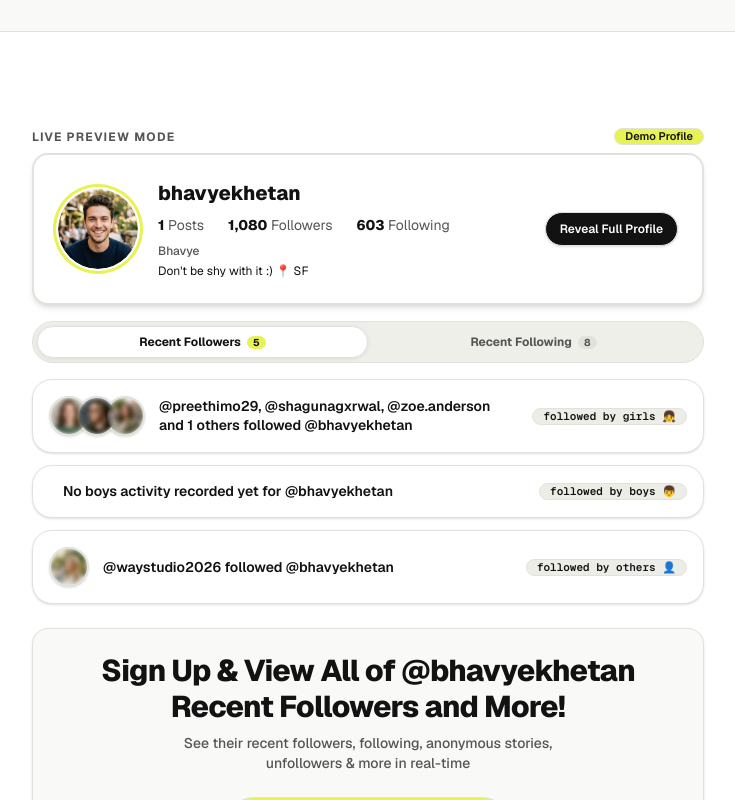
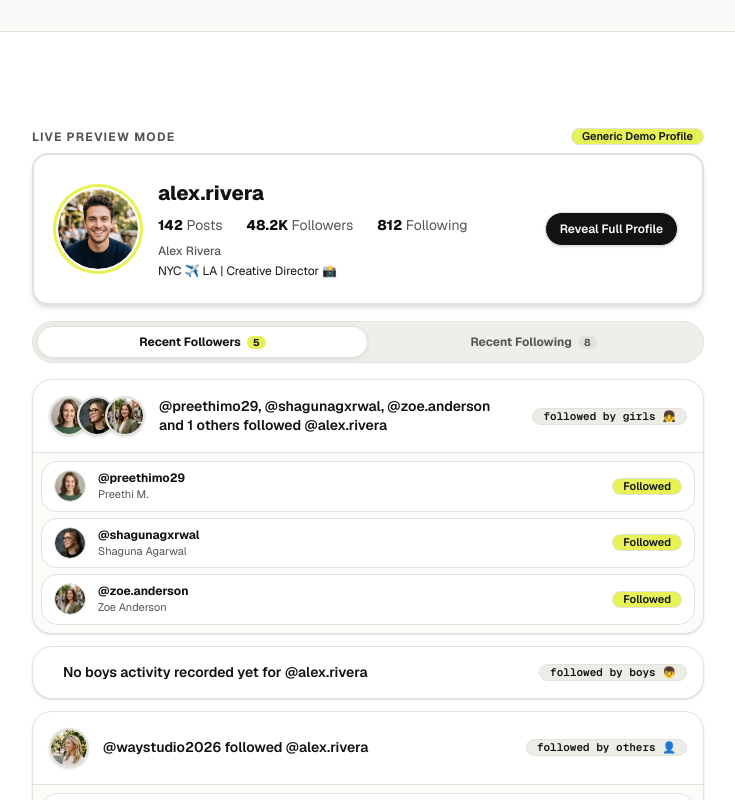
Before and after one commit to BhavyeKhetan/checkfollows, a Next.js app: page / in a window 1280 px wide. Shown: the part 1520-2320 px from the top of the page, without its empty margins (272-1007 px from the left). Built offline with nearby package versions, Linux system fonts and the light colour scheme.

Commit message:
Replace initial demo profile with generic @alex.rivera and unblur all category avatars and entry lists

```diff
--- a/src/app/page.tsx
+++ b/src/app/page.tsx
@@ -93,16 +93,19 @@ function CategoryCard({
   summaryText,
   badgeLabel,
   sampleAvatars,
+  entries,
 }: {
   title: string;
   summaryText: string;
   badgeLabel: string;
   sampleAvatars: (string | null)[];
+  entries?: FollowEntry[];
 }) {
   return (
-    <div className="flex flex-col sm:flex-row items-start sm:items-center justify-between p-4 rounded-xl border border-[#E2E2DC] bg-[#FFFFFF] hover:border-[#121212] transition-all gap-4 shadow-sm">
+    <div className="rounded-xl border border-[#E2E2DC] bg-[#FFFFFF] hover:border-[#121212] transition-all shadow-sm overflow-hidden">
+      <div className="flex flex-col sm:flex-row items-start sm:items-center justify-between p-4 gap-4">
         <div className="flex items-center gap-3.5 min-w-0">
-        {/* Stacked overlapping avatars */}
+          {/* Stacked overlapping avatars - CRISP & UNBLURRED */}
           <div className="flex -space-x-3 shrink-0">
             {sampleAvatars.slice(0, 3).map((avatar, idx) => (
               <div
@@ -115,7 +118,7 @@ function CategoryCard({
                     src={avatar.startsWith("/") ? avatar : `/api/proxy-image?url=${encodeURIComponent(avatar)}`}
                     alt="avatar"
                     referrerPolicy="no-referrer"
-                  className="w-full h-full object-cover rounded-full filter blur-[2px]"
+                    className="w-full h-full object-cover rounded-full"
                   />
                 ) : (
                   <div className="w-full h-full bg-[#EDEDE8]" />
@@ -135,6 +138,30 @@ function CategoryCard({
         <Badge variant="mono" size="sm" className="shrink-0 bg-[#EDEDE8] text-[#121212] font-mono">
           {badgeLabel}
         </Badge>
+      </div>
+
+      {/* Expanded clean list of real entries */}
+      {entries && entries.length > 0 && (
+        <div className="border-t border-[#E2E2DC] bg-[#F9F9F7]/60 p-2 space-y-1.5">
+          {entries.slice(0, 3).map((entry) => (
+            <div
+              key={entry.id}
+              className="flex items-center justify-between px-3 py-2 rounded-lg bg-[#FFFFFF] border border-[#E2E2DC]/80 hover:border-[#121212] transition-all"
+            >
+              <div className="flex items-center gap-3 min-w-0">
+                <Avatar src={entry.avatarUrl} username={entry.username} isVerified={entry.isVerified} size="sm" />
+                <div className="min-w-0">
+                  <p className="font-bold text-xs text-[#121212] truncate">@{entry.username}</p>
+                  <p className="text-[11px] text-[#555555] truncate">{entry.fullName || `@${entry.username}`}</p>
+                </div>
+              </div>
+              <Badge variant="lime" size="sm">
+                Followed
+              </Badge>
+            </div>
+          ))}
+        </div>
+      )}
     </div>
   );
 }
@@ -196,6 +223,7 @@ export default function Home() {
 
   const inputRef = useRef<HTMLInputElement>(null);
   const heroRef = useRef<HTMLDivElement>(null);
+  const router = useRouter();
 
   const triggerFocusAndHighlight = () => {
     setIsHighlighted(true);
@@ -203,8 +231,6 @@ export default function Home() {
     inputRef.current?.scrollIntoView({ behavior: "smooth", block: "center" });
     setTimeout(() => setIsHighlighted(false), 2500);
   };
-
-  const router = useRouter();
 
   const handleStartSignup = async (targetUsername?: string) => {
     if (isCheckoutLoading) return;
@@ -215,7 +241,7 @@ export default function Home() {
         headers: { "Content-Type": "application/json" },
         body: JSON.stringify({
           cadence: "weekly",
-          username: targetUsername || searchInput.replace(/^@/, "").trim() || "bhavyekhetan",
+          username: targetUsername || searchInput.replace(/^@/, "").trim() || "alex.rivera",
         }),
       });
       const data = await res.json();
@@ -431,29 +457,32 @@ export default function Home() {
           />
         </div>
 
-        {/* Categorized Cards (Matching RecentFollow Inspiration) */}
+        {/* Categorized Cards (Unblurred & Crisp with Real Entries) */}
         <div className="space-y-3">
           <CategoryCard
             title="Followed by girls"
             badgeLabel={classified.girls.badgeLabel}
             summaryText={classified.girls.summaryText}
             sampleAvatars={classified.girls.sampleAvatars}
+            entries={classified.girls.entries}
           />
           <CategoryCard
             title="Followed by boys"
             badgeLabel={classified.boys.badgeLabel}
             summaryText={classified.boys.summaryText}
             sampleAvatars={classified.boys.sampleAvatars}
+            entries={classified.boys.entries}
           />
           <CategoryCard
             title="Followed by others"
             badgeLabel={classified.others.badgeLabel}
             summaryText={classified.others.summaryText}
             sampleAvatars={classified.others.sampleAvatars}
+            entries={classified.others.entries}
           />
         </div>
 
-        {/* High-Converting Bottom Paywall Callout (Matches RecentFollow) */}
+        {/* High-Converting Bottom Paywall Callout */}
         <Card variant="subtle" className="p-8 text-center bg-[#F9F9F7] border-[#E2E2DC] mt-6 shadow-sm">
           <h3 className="text-2xl sm:text-3xl font-extrabold text-[#121212] tracking-tight mb-2">
             Sign Up &amp; View All of @{targetUser} Recent Followers and More!
@@ -548,7 +577,7 @@ export default function Home() {
   };
 
   const demoList = demoTab === "followers" ? DEMO_FOLLOWERS : DEMO_FOLLOWING;
-  const demoClassified = classifyFollowEntries(demoList, "bhavyekhetan");
+  const demoClassified = classifyFollowEntries(demoList, "alex.rivera");
 
   return (
     <div className="flex flex-col min-h-screen bg-[#FFFFFF] text-[#121212]">
@@ -758,7 +787,7 @@ export default function Home() {
                       value={searchInput}
                       onChange={(e) => setSearchInput(e.target.value)}
                       onKeyDown={handleKeyDown}
-                      placeholder="Enter Instagram handle... (e.g. bhavyekhetan)"
+                      placeholder="Enter Instagram handle... (e.g. alex.rivera)"
                       leftIcon={<span className="text-[#121212] font-black text-lg">@</span>}
                       className={`border-none bg-transparent py-3 text-base focus:ring-0 ${isHighlighted ? "placeholder:text-[#121212] font-bold" : ""}`}
                       spellCheck={false}
@@ -919,7 +948,7 @@ export default function Home() {
         </div>
       </section>
 
-      {/* ── Interactive Demo Preview Section (RecentFollow Style) ── */}
+      {/* ── Interactive Demo Preview Section (Generic Influencer Profile) ── */}
       {searchState.status === "idle" && showDemo && (
         <section className="py-16 sm:py-24 px-4 sm:px-6 bg-[#FFFFFF] border-b border-[#E2E2DC]">
           <div className="max-w-4xl mx-auto">
@@ -933,37 +962,37 @@ export default function Home() {
                 <span className="text-xs font-bold text-[#555555] uppercase tracking-widest">
                   Live Preview Mode
                 </span>
-                <Badge variant="lime" size="sm">Demo Profile</Badge>
+                <Badge variant="lime" size="sm">Generic Demo Profile</Badge>
               </div>
 
-              {/* Demo Profile Card */}
+              {/* Generic Influencer Demo Profile Card */}
               <Card variant="highlight" className="p-6 bg-[#FFFFFF] shadow-md border-[#E7F256]">
                 <div className="flex flex-col sm:flex-row items-start sm:items-center gap-5">
-                  <Avatar src="/images/demo/johndoe.jpg" username="bhavyekhetan" size="xl" limeHalo />
+                  <Avatar src="/images/demo/johndoe.jpg" username="alex.rivera" size="xl" limeHalo />
                   <div className="flex-1 min-w-0">
                     <h3 className="font-extrabold text-xl truncate text-[#121212]">
-                      bhavyekhetan
+                      alex.rivera
                     </h3>
 
                     {/* Stats Bar */}
                     <div className="flex items-center gap-6 mt-2 text-sm text-[#121212]">
                       <div>
-                        <strong className="font-extrabold text-[#121212]">1</strong>{" "}
+                        <strong className="font-extrabold text-[#121212]">142</strong>{" "}
                         <span className="text-[#555555]">Posts</span>
                       </div>
                       <div>
-                        <strong className="font-extrabold text-[#121212]">1,080</strong>{" "}
+                        <strong className="font-extrabold text-[#121212]">48.2K</strong>{" "}
                         <span className="text-[#555555]">Followers</span>
                       </div>
                       <div>
-                        <strong className="font-extrabold text-[#121212]">603</strong>{" "}
+                        <strong className="font-extrabold text-[#121212]">812</strong>{" "}
                         <span className="text-[#555555]">Following</span>
                       </div>
                     </div>
 
-                    <p className="text-xs text-[#555555] mt-2 font-medium">Bhavye</p>
+                    <p className="text-xs text-[#555555] mt-2 font-medium">Alex Rivera</p>
                     <p className="text-xs text-[#121212] mt-1 font-normal">
-                      Don&apos;t be shy with it :) 📍 SF
+                      NYC ✈️ LA | Creative Director 📸
                     </p>
                   </div>
 
@@ -972,7 +1001,7 @@ export default function Home() {
                     size="sm"
                     className="shrink-0"
                     isLoading={isCheckoutLoading}
-                    onClick={() => handleStartSignup("bhavyekhetan")}
+                    onClick={() => handleStartSignup("alex.rivera")}
                   >
                     Reveal Full Profile
                   </Button>
@@ -999,25 +1028,28 @@ export default function Home() {
                   badgeLabel={demoClassified.girls.badgeLabel}
                   summaryText={demoClassified.girls.summaryText}
                   sampleAvatars={demoClassified.girls.sampleAvatars}
+                  entries={demoClassified.girls.entries}
                 />
                 <CategoryCard
                   title="Followed by boys"
                   badgeLabel={demoClassified.boys.badgeLabel}
                   summaryText={demoClassified.boys.summaryText}
                   sampleAvatars={demoClassified.boys.sampleAvatars}
+                  entries={demoClassified.boys.entries}
                 />
                 <CategoryCard
                   title="Followed by others"
                   badgeLabel={demoClassified.others.badgeLabel}
                   summaryText={demoClassified.others.summaryText}
                   sampleAvatars={demoClassified.others.sampleAvatars}
+                  entries={demoClassified.others.entries}
                 />
               </div>
 
-              {/* Demo Paywall CTA (RecentFollow Style) */}
+              {/* Demo Paywall CTA */}
               <Card variant="subtle" className="p-8 text-center bg-[#F9F9F7] border-[#E2E2DC] mt-6 shadow-sm">
                 <h3 className="text-2xl sm:text-3xl font-extrabold text-[#121212] tracking-tight mb-2">
-                  Sign Up &amp; View All of @bhavyekhetan Recent Followers and More!
+                  Sign Up &amp; View All of @alex.rivera Recent Followers and More!
                 </h3>
                 <p className="text-sm text-[#555555] font-medium max-w-md mx-auto mb-6">
                   See their recent followers, following, anonymous stories, unfollowers &amp; more in real-time
@@ -1027,7 +1059,7 @@ export default function Home() {
                   size="lg"
                   isLoading={isCheckoutLoading}
                   leftIcon={<Sparkles className="w-5 h-5 text-[#121212]" />}
-                  onClick={() => handleStartSignup("bhavyekhetan")}
+                  onClick={() => handleStartSignup("alex.rivera")}
                   className="font-extrabold text-base px-8 py-4 shadow-lg"
                 >
                   🚀 Get Started &amp; Sign Up
```
Lines whose indentation alone changed are shown as unchanged.
